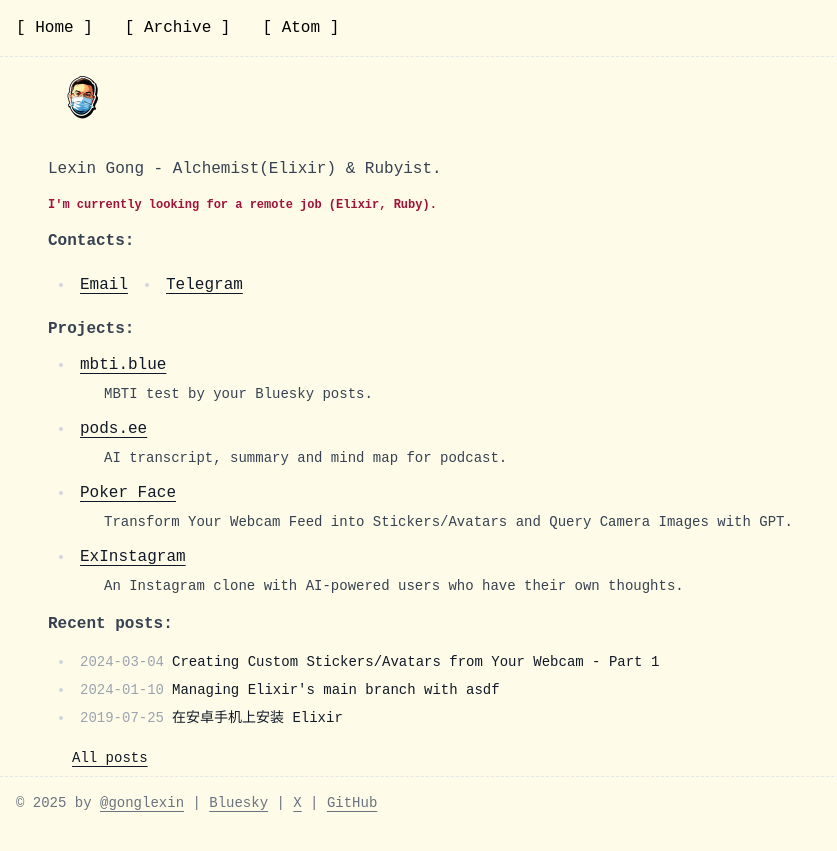
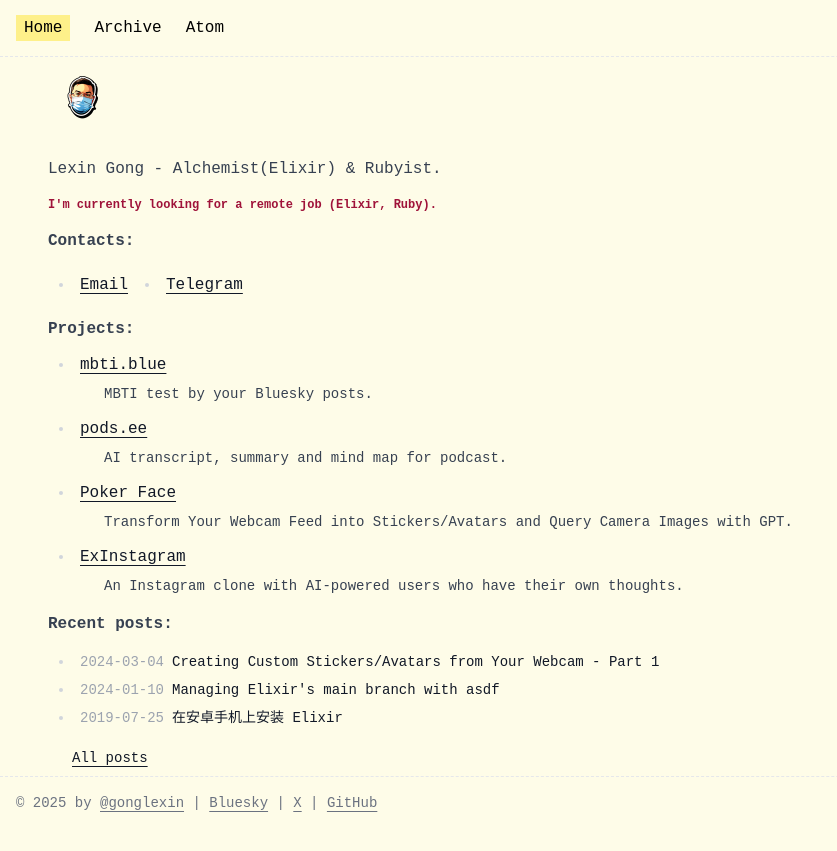
Before and after one commit to gonglexin/gonglexin.github.io, a Jekyll site: the page built from index.html, in a window 1280 px wide. Shown: the top 851 px of the page, without its empty margins (0-837 px from the left). Built offline with Jekyll 4.4.1, drawn with Linux system fonts in a browser that asks for light colours; nearby versions of some CDN libraries; some web fonts are replaced.

Commit message:
:lipstick: Add background highlight for current page in nav

```diff
--- a/_includes/nav.html
+++ b/_includes/nav.html
@@ -1,9 +1,7 @@
 <nav class="border-b border-dashed">
-  <ul
-    class="flex flex-row gap-x-8 p-4 max-sm:gap-x-2 max-sm:p-2 max-sm:text-xs"
-  >
-    <li class="hover:text-rose-900"><a href="/">[ Home ]</a></li>
-    <li class="hover:text-rose-900"><a href="/archive.html">[ Archive ]</a></li>
-    <li class="hover:text-rose-900"><a href="/atom.xml">[ Atom ]</a></li>
+  <ul class="flex flex-row gap-x-4 p-4 max-sm:gap-x-2 max-sm:p-2 max-sm:text-xs" >
+    <li class="hover:underline"><a href="/" class="px-2 py-1 {% if page.url == '/' %}bg-yellow-200{% endif %}">Home</a></li>
+    <li class="hover:underline"><a href="/archive" class="px-2 py-1 {% if page.url == '/archive' %}bg-yellow-200{% endif %}">Archive</a></li>
+    <li class="hover:underline"><a href="/atom.xml">Atom</a></li>
   </ul>
 </nav>
```
